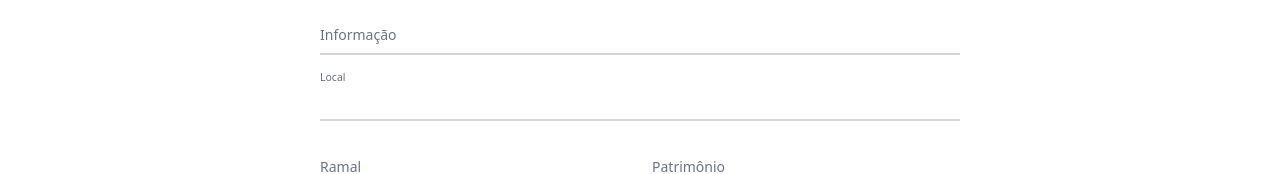
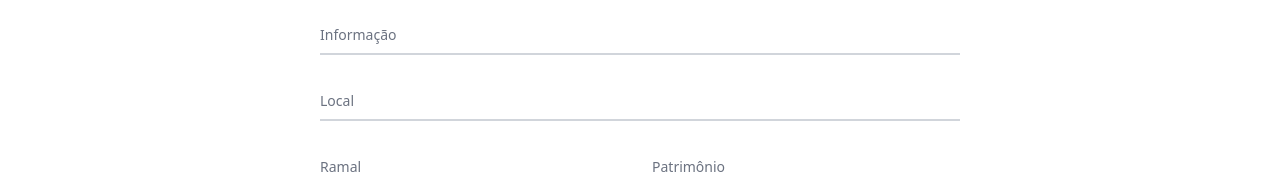
Before and after one commit to Rhuan-Guilherme/Pump-projetc, a Vue app: page / in a window 1280 px wide. Shown: the part 181-355 px from the top of the page. Built offline with nearby package versions, Linux system fonts and the light colour scheme.

Commit message:
Ajustando formulario :hammer:

```diff
--- a/src/components/TheForm.vue
+++ b/src/components/TheForm.vue
@@ -20,8 +20,8 @@
       <label for="floating_email" class="peer-focus:font-medium absolute text-sm text-gray-500 dark:text-gray-400 duration-300 transform -translate-y-6 scale-75 top-3 -z-10 origin-[0] peer-focus:left-0 peer-focus:text-blue-600 peer-focus:dark:text-blue-500 peer-placeholder-shown:scale-100 peer-placeholder-shown:translate-y-0 peer-focus:scale-75 peer-focus:-translate-y-6">Informação</label>
   </div>
   <div class="relative z-0 w-full mb-6 group">
-      <input type="text" name="repeat_password" id="floating_repeat_password" class="block py-2.5 px-0 w-full text-sm text-gray-900 bg-transparent border-0 border-b-2 border-gray-300 appearance-none dark:text-white dark:border-gray-600 dark:focus:border-blue-500 focus:outline-none focus:ring-0 focus:border-blue-600 peer"   />
-      <label for="floating_repeat_password" class="peer-focus:font-medium absolute text-sm text-gray-500 dark:text-gray-400 duration-300 transform -translate-y-6 scale-75 top-3 -z-10 origin-[0] peer-focus:left-0 peer-focus:text-blue-600 peer-focus:dark:text-blue-500 peer-placeholder-shown:scale-100 peer-placeholder-shown:translate-y-0 peer-focus:scale-75 peer-focus:-translate-y-6">Local</label>
+      <input type="text" name="floating_email" id="floating_email" class="block py-2.5 px-0 w-full text-sm text-gray-900 bg-transparent border-0 border-b-2 border-gray-300 appearance-none dark:text-white dark:border-gray-600 dark:focus:border-blue-500 focus:outline-none focus:ring-0 focus:border-blue-600 peer" placeholder=" "  />
+      <label for="floating_email" class="peer-focus:font-medium absolute text-sm text-gray-500 dark:text-gray-400 duration-300 transform -translate-y-6 scale-75 top-3 -z-10 origin-[0] peer-focus:left-0 peer-focus:text-blue-600 peer-focus:dark:text-blue-500 peer-placeholder-shown:scale-100 peer-placeholder-shown:translate-y-0 peer-focus:scale-75 peer-focus:-translate-y-6">Local</label>
   </div>
 
   <div class="grid md:grid-cols-2 md:gap-6">
```
